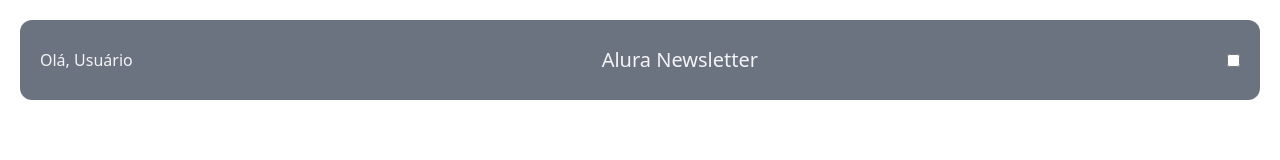
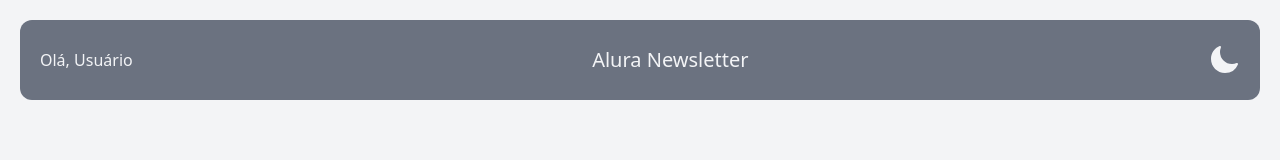
Before and after one commit to leogiraldimg/alura-react-tailwindcss-estilizando-componentes, a React (Vite) app: page / in a window 1280 px wide. Shown: the top 160 px of the page. Built offline with nearby package versions, Linux system fonts and the light colour scheme.

Commit message:
feat: create dark light mode button

```diff
--- a/index.html
+++ b/index.html
@@ -6,7 +6,7 @@
     <meta name="viewport" content="width=device-width, initial-scale=1.0" />
     <title>Alura Newsletter</title>
   </head>
-  <body>
+  <body class="bg-gray-100 dark:bg-gray-900">
     <div id="root"></div>
     <script type="module" src="/src/main.jsx"></script>
   </body>
--- /dev/null
+++ b/src/components/ToggleTheme/ToggleTheme.jsx
@@ -0,0 +1,21 @@
+import { MoonIcon, SunIcon } from "@heroicons/react/24/solid";
+
+const ToggleTheme = () => {
+  const toggle = () => {
+    document.documentElement.classList.toggle("dark");
+  };
+  return (
+    <div className="hidden sm:block">
+      <MoonIcon
+        className="h-8 text-gray-100 block dark:hidden"
+        onClick={toggle}
+      />
+      <SunIcon
+        className="h-8 text-gray-100 hidden dark:block"
+        onClick={toggle}
+      />
+    </div>
+  );
+};
+
+export default ToggleTheme;
--- a/src/components/header/Header.jsx
+++ b/src/components/header/Header.jsx
@@ -1,9 +1,12 @@
+import { MoonIcon } from "@heroicons/react/24/solid";
+import ToggleTheme from "../ToggleTheme/ToggleTheme";
+
 const Header = () => {
   return (
     <div className="flex h-20 bg-gray-500 justify-between items-center px-5 sm:rounded-xl sm:m-5">
       <span className="text-gray-100">Olá, Usuário</span>
       <h1 className="text-gray-100 text-xl">Alura Newsletter</h1>
-      <input className="hidden sm:block" type="checkbox" />
+      <ToggleTheme />
     </div>
   );
 };
--- a/tailwind.config.js
+++ b/tailwind.config.js
@@ -1,5 +1,6 @@
 /** @type {import('tailwindcss').Config} */
 export default {
+  darkMode: "class",
   content: ["./index.html", "./src/**/*.{js,jsx}"],
   theme: {
     extend: {},
```
